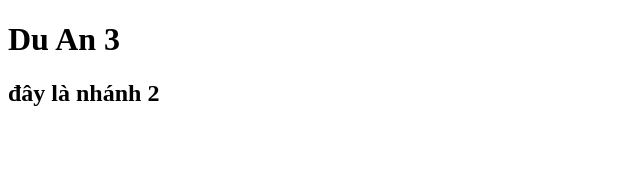
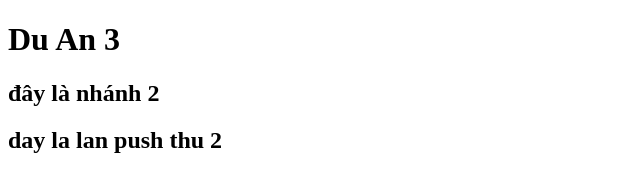
Before and after one commit to HoThanhLich/duan3, a plain HTML site: page index.html in a window 1280 px wide. Shown: the whole page, without its empty margins (0-640 px from the left). Drawn offline with Linux system fonts and the light colour scheme.

Commit message:
lan conmit thu 2

```diff
--- a/index.html
+++ b/index.html
@@ -8,5 +8,6 @@
   <body>
     <h1>Du An 3</h1>
     <h2>đây là nhánh 2</h2>
+    <h2>day la lan push thu 2</h2>
   </body>
 </html>
```
